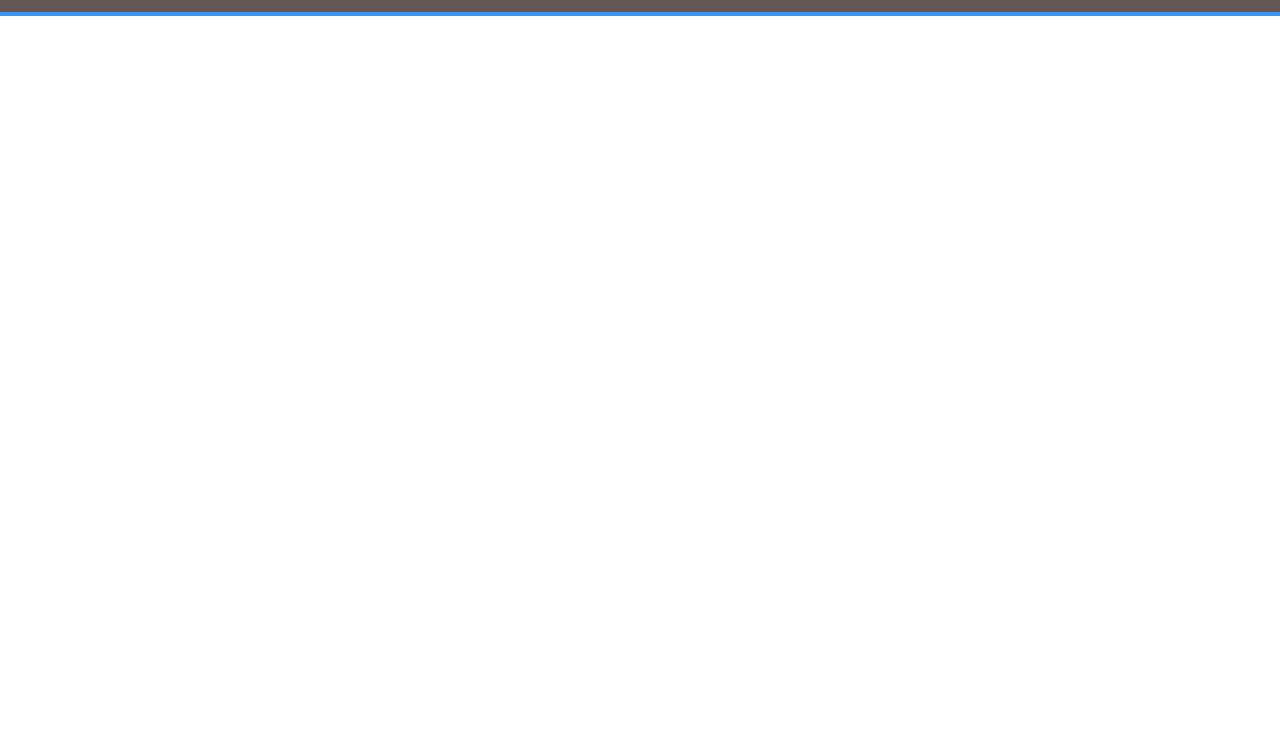
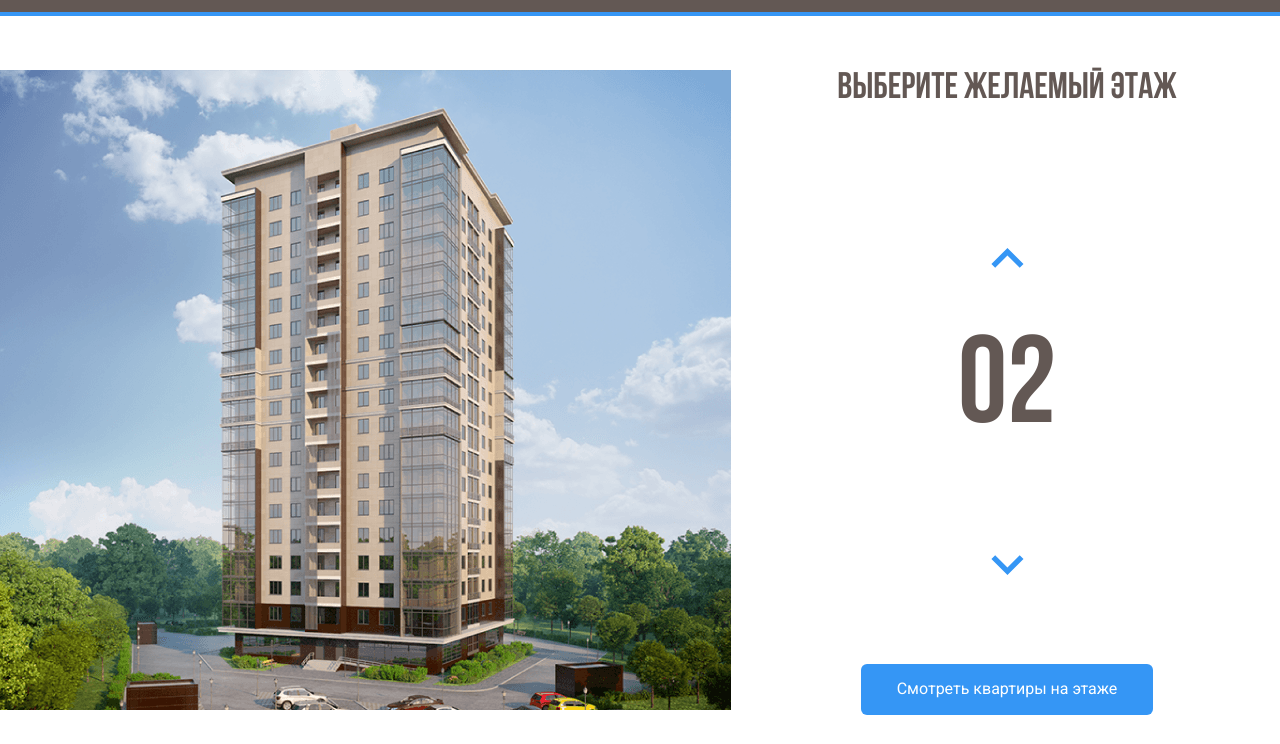
Before and after one commit to lipevgatov/Melody, a plain HTML site: page index.html in a window 1280 px wide. Shown: the part 56-800 px from the top of the page. Drawn offline with Linux system fonts and the light colour scheme.

Commit message:
Add files via upload

```diff
--- a/css/style.css
+++ b/css/style.css
@@ -1,3 +1,22 @@
+@font-face {
+    font-family: 'Bebas Neue Cyrillic';
+    src: local('Bebas Neue Cyrillic'), local('BebasNeueCyrillic'),
+        url('../fonts/BebasNeueCyrillic.woff2') format('woff2'),
+        url('../fonts/BebasNeueCyrillic.woff') format('woff');
+    font-weight: normal;
+    font-style: normal;
+    font-display: swap;
+}
+@font-face {
+    font-family: 'Bebas Neue';
+    src: local('Bebas Neue Regular Regular'), local('BebasNeueRegular'),
+        url('../fonts/BebasNeueRegular.woff2') format('woff2'),
+        url('../fonts/BebasNeueRegular.woff') format('woff');
+    font-weight: normal;
+    font-style: normal;
+    font-display: swap;
+}
+
 *{box-sizing: border-box;}
 body {
    font-family: "roboto",sans-serif;
@@ -47,5 +66,61 @@ body {
     line-height: 20px;
     text-decoration: none;
     color: #fff;
+}
+.main{
+   max-width: 1280px;
+   margin: auto;
+   padding-top: 54px;
+   display: flex;
+}
+.main-info{
+    flex-grow: 1;
+    text-align: center;
+    display: flex;
+    flex-direction: column;
+    align-items: center;
+    justify-content: space-between;
+}
+.home-image path{
+   opacity: 0;
+   cursor: pointer;
+}
+.home-image path:hover{
+    opacity: 1;
+}
+.counter-group{
+    display: flex;
+    flex-direction: column;
+    align-items: center;
+}
+.counter-button {
+    cursor: pointer;
+    background-color: #fff;
+    border: none;
+}
+.counter-arrow-down{
+    transform: rotateX(180deg);
+}
+.main-title{
+    margin: 0;
+    font-family: "Bebas Neue Cyrillic", sans-serif;
+    font-weight: normal;
+    font-size: 37px;
+    line-height: 37px;
+    color:#635854;
 
 }
+.counter{
+    font-family: "Bebas Neue Cyrillic", sans-serif;
+    color:#635854;
+    font-size: 124px;
+    margin-top: 10px;
+}
+.button-primary{
+    background: #3596f5;
+    border-radius: 6px;
+    color:#fff;
+    border: none;
+    padding:16px 36px;
+    cursor: pointer;
+}
--- a/index.html
+++ b/index.html
@@ -13,7 +13,7 @@
     <link rel="stylesheet" href="css/style.css">
 </head>
 <body>
- <header class="header">
+ <header class="header"> <!--.шапка-->
      <div class="navbar">
          <a href="./index.html" class="logo">
              <img src="img/logo.svg" alt="Logo: ЖК Мелодия"/>
@@ -41,5 +41,52 @@
      </div>
          <!--/.navbar-->
  </header>
+
+<main class="main"> <!--.настройка картинки здания + разметка по этажам-->
+    <div class="main-image">
+        <svg class="home-image" width="734" height="640" viewBox="0 0 734 640" fill="none" xmlns="http://www.w3.org/2000/svg" xmlns:xlink="http://www.w3.org/1999/xlink">
+            <rect width="734" height="640" fill="url(#pattern0)"/>
+            <defs>
+            <pattern id="pattern0" patternContentUnits="objectBoundingBox" width="1" height="1">
+            <use xlink:href="#image0" transform="translate(-0.00408719) scale(0.0013624 0.0015625)"/>
+            </pattern>
+            <image id="image0" widht="740" height="640" xlink:href="img/home.png"/>
+            </defs>
+            <path d="M222 532L442.8 540L512 526.3V548L443.5 567.7L222 556.7V532Z" fill="#3595F6" fill-opacity="0.75"/>
+            <path d="M223 531V506L443.3 509.3L513 506V526L443.7 539L223 531Z" fill="#3595F6" fill-opacity="0.75"/>
+            <path d="M223 505V480H444H513V503L445 510L223 505Z" fill="#3595F6" fill-opacity="0.75"/>
+            <path d="M223 481V456L444.3 452.3L512 459V481H444" fill="#3595F6" fill-opacity="0.75"/>
+            <path d="M223 455V429L444.5 425.7L513 436.7V458L444 451.3L223 455Z" fill="#3595F6" fill-opacity="0.75"/>
+            <path d="M222 428V404.3L443 392L514 415V436.3L443 424L222 428Z" fill="#3595F6" fill-opacity="0.75"/>
+            <path d="M222 406V381L444.2 364.7L514 393.3V414L443.7 392.3L222 406Z" fill="#3595F6" fill-opacity="0.75"/>
+            <path d="M222 381V356L444.5 335.7L514 372.3V393L442 364.3L222 381Z" fill="#3595F6" fill-opacity="0.75"/>
+            <path d="M222 355V331L445 306.3L514 350.3V372L444.7 334L222 355Z" fill="#3595F6" fill-opacity="0.75"/>
+            <path d="M222 330V306L444.5 277.3L514 328.3V349L443.7 306.7L222 330Z" fill="#3595F6" fill-opacity="0.75"/>
+            <path d="M221 306V282L443.3 249L514 308.3V328L444 277.3L221 306Z" fill="#3595F6" fill-opacity="0.75"/>
+            <path d="M222 281V257L443.2 222L513 286V307L444.3 248.7L222 281Z" fill="#3595F6" fill-opacity="0.75"/>
+            <path d="M222 257V232L444.3 194L513 264.3V285L444 221L222 257Z" fill="#3595F6" fill-opacity="0.75"/>
+            <path d="M222 231V206L442.8 162.3L513 241.3V264L444 190.7L222 231Z" fill="#3595F6" fill-opacity="0.75"/>
+            <path d="M223 207V182L443 134L513 219V242L442.3 162.7L223 207Z" fill="#3595F6" fill-opacity="0.75"/>
+            <path d="M222 182V157L441.8 105L513 197.3V220L443.3 133.7L222 182Z" fill="#3595F6" fill-opacity="0.75"/>
+            <path d="M222 157V131L444 74.3L513 176V197L443.7 105.3L222 157Z" fill="#3595F6" fill-opacity="0.75"/>
+            </svg>
+    </div>
+    <!--.main-image-->
+    <div class="main-info"> <!--.настройка счетчика-->
+       <h2 class="main-title">Выберите желаемый этаж</h2>
+        <div class="counter-group">
+           <button class="counter-button counter up">
+             <img class="counter-arrow-up" src="img/arrow.svg" alt="arrow-up"/>
+             </button>
+           <span class="counter">02</span>
+           <button class="counter-button counter down">
+            <img class="counter-arrow-down" src="img/arrow.svg" alt="arrow-down"/>
+           </button>
+        </div>
+        <!--.counter-group-->
+        <button class="button button-primary">Смотреть квартиры на этаже </button>
+    </div>
+    <!--.main-info-->
+</main>
 </body>
 </html>
```
Also changed, not shown: fonts/BebasNeueCyrillic.woff (added), fonts/BebasNeueCyrillic.woff2 (added), fonts/BebasNeueRegular.woff (added), fonts/BebasNeueRegular.woff2 (added), img/Group 3.svg (added), img/arrow.svg (added), img/home.png (added).
